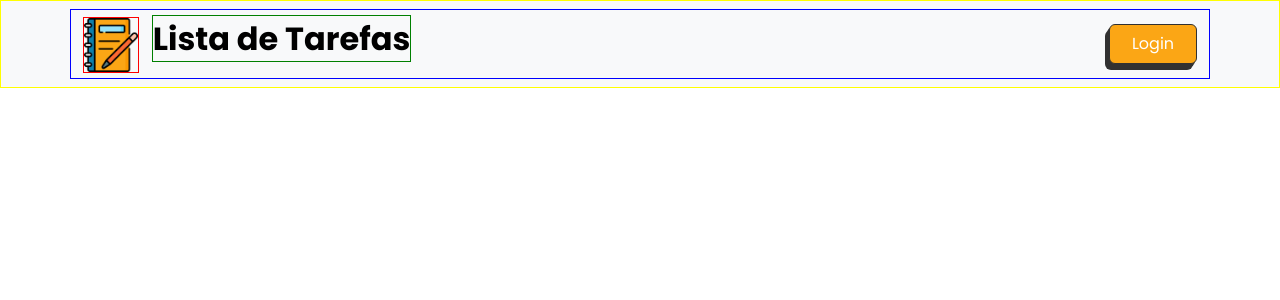
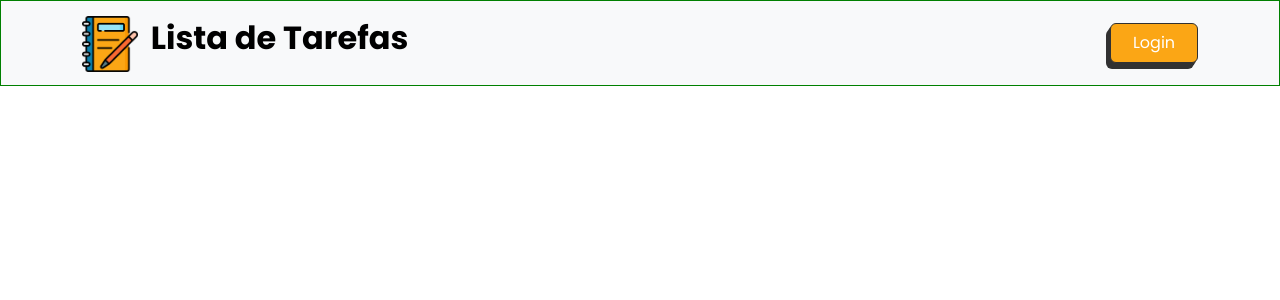
Before and after one commit to jao338/ListaTarefas, a PHP site: page / in a window 1280 px wide. Shown: the top 300 px of the page. Run offline with PHP 8.4, Linux system fonts and the light colour scheme.

Commit message:
Alteração

```diff
--- a/css/style.css
+++ b/css/style.css
@@ -7,21 +7,20 @@
 #texto-header{
     display: inline;
     margin-left: 1vw;
-    border: 1px solid green;
     font-size: 24pt;
     font-weight: 600;
 }
 
 .navbar{
-    border: 1px solid yellow;
+    border: 1px solid green;
 }
 
 .logo-header{
-    border: 1px solid red;
+
 }
 
 .container{
-    border: 1px solid blue;
+
 }
 
 .btn{
```
